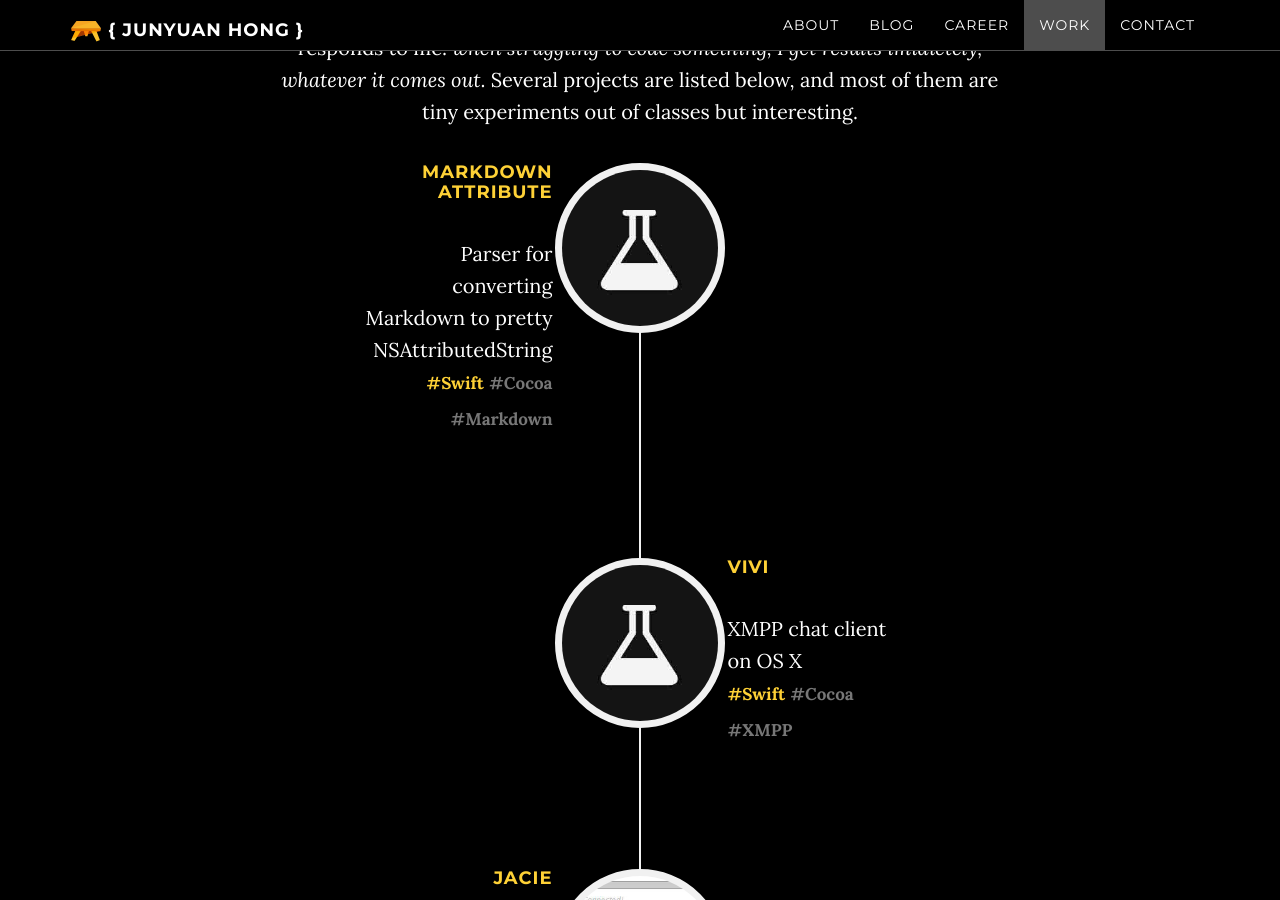
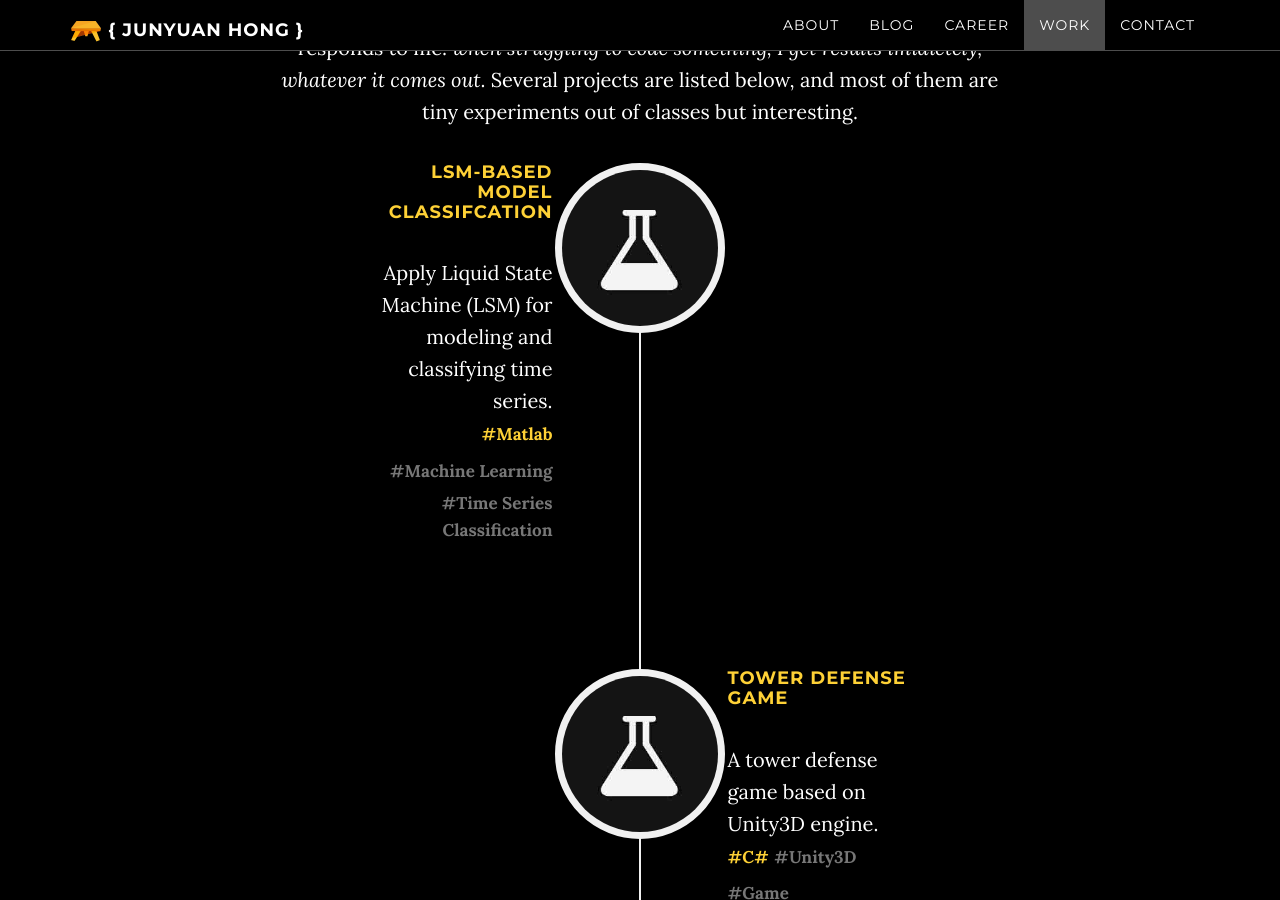
Before and after one commit to jyhong836/jyhong836.github.io, a Jekyll site: the page built from index.html, in a window 1280 px wide and 900 px high, scrolled down 4039 px. Built offline with Jekyll 4.4.1, drawn with Linux system fonts in a browser that asks for light colours; Markdown is read by kramdown in place of the engine named in the settings; comment, search, counter and statistics services are not loaded; some of the changed text lies outside the part shown.

Commit message:
Add two works: LSM & Defense.

```diff
--- a/_config.yml
+++ b/_config.yml
@@ -80,6 +80,18 @@ reddit-share: False
 # Work variables
 
 works:
+  - url: "github.com/jyhong836/LSMModelSpace"
+    title: "LSM-based Model Classifcation"
+    # image: "img/work/jacie.jpg"
+    date: "June 2016"
+    description: "Apply Liquid State Machine (LSM) for modeling and classifying time series."
+    labels: ["Matlab", "Machine Learning", "Time Series Classification"]
+  - url: "github.com/jyhong836/Defence"
+    title: "Tower Defense Game"
+    # image: "img/work/jacie.jpg"
+    date: "July 2015"
+    description: "A tower defense game based on Unity3D engine."
+    labels: ["C#", "Unity3D", "Game"]
   - url: "/MarkdownAttribute"
     title: "Markdown Attribute"
     # image: "img/work/jacie.jpg"
```
